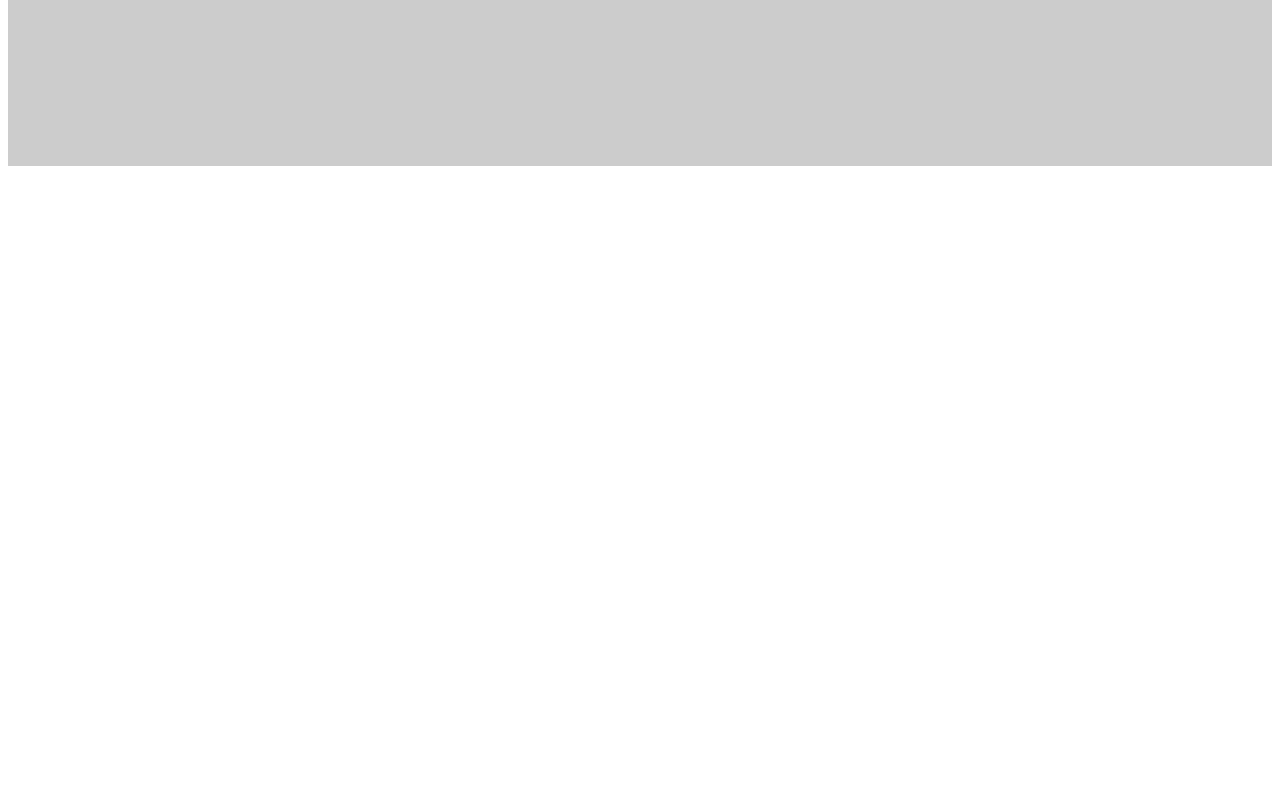
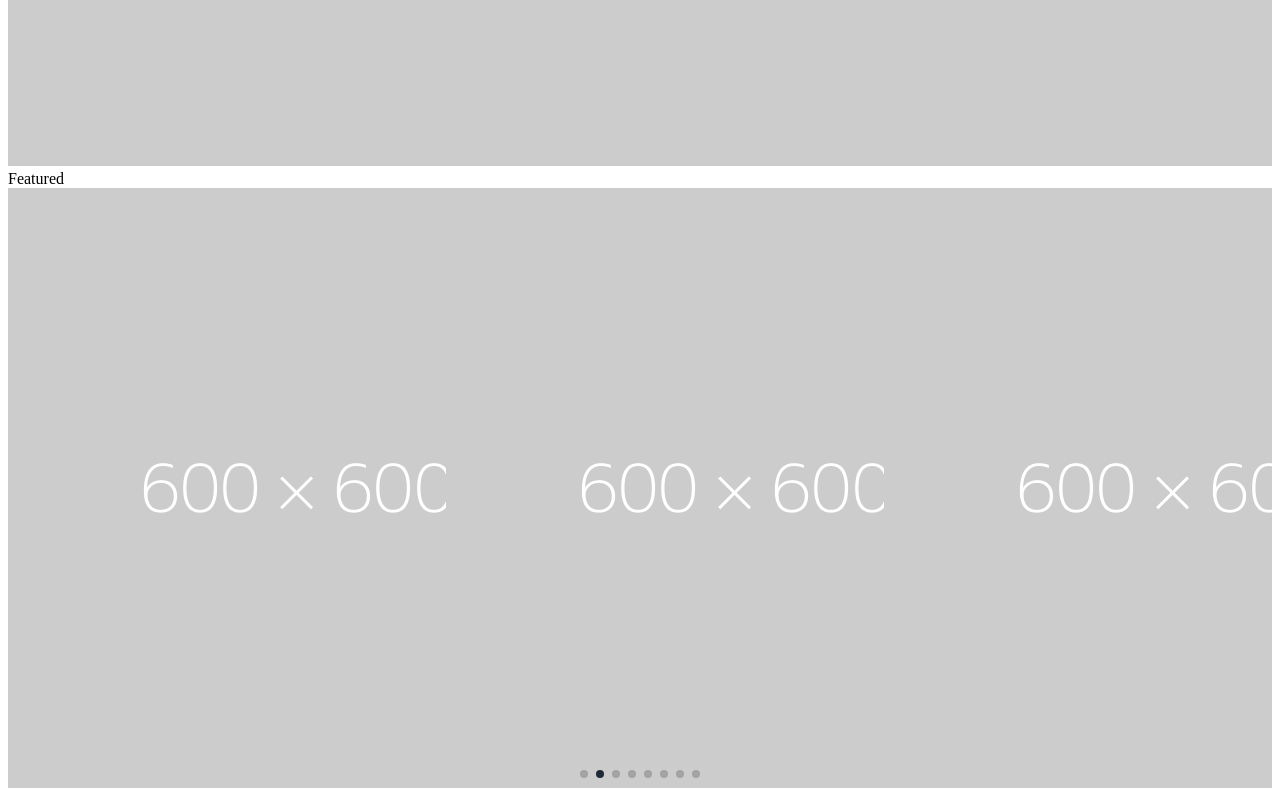
Before and after one commit to longnp1610/store-exercise, a React (Create React App) app in the folder client/: page / in a window 1280 px wide. Shown: the part 859-1659 px from the top of the page. Before the commit the page ends 1037 px from the top, so only its background shows below. Built offline with nearby package versions, Linux system fonts and the light colour scheme.

Commit message:
Added Featured

```diff
--- a/client/src/App.js
+++ b/client/src/App.js
@@ -1,12 +1,14 @@
 import Banner from "./components/Banner/Banner";
+import Featured from "./components/Featured/Featured";
 import Navbar from "./components/Navbar/Navbar";
 
 function App() {
   return (
-    <div className="relative h-screen w-screen overflow-hidden">
+    <div className="relative h-screen w-screen overflow-x-hidden">
       <Navbar />
       <div className="lg:px-24 w-full h-auto overflow-hidden">
         <Banner />
+        <Featured />
       </div>
     </div>
   );
--- /dev/null
+++ b/client/src/components/Featured/Featured.jsx
@@ -0,0 +1,47 @@
+import React, { useRef } from "react";
+import { Pagination, A11y, Autoplay, Lazy } from "swiper";
+import { Swiper, SwiperSlide } from "swiper/react";
+
+import "swiper/css";
+import "swiper/css/pagination";
+
+const dummy = Array(8).fill({ d600: "./dummy/img/600.png" });
+
+const Featured = () => {
+  const slide = useRef();
+  return (
+    <div className="my-8">
+      <div className="head text-2xl mb-[0.8rem] font-semibold w-full">
+        Featured
+      </div>
+      <Swiper
+        modules={[Pagination, A11y, Autoplay, Lazy]}
+        onSwiper={(swiper) => (slide.current = swiper)}
+        spaceBetween={50}
+        slidesPerView={3}
+        watchSlidesProgress={true}
+        loop={dummy.length > 3 ? true : false}
+        pagination={{ clickable: true }}
+        preloadImages={false}
+        autoplay
+        lazy={true}
+        speed={1000}
+        className="h-auto w-full"
+      >
+        {dummy.map((img, index) => (
+          <SwiperSlide key={index}>
+            <img
+              src={img.d600}
+              className="cursor-pointer"
+              onMouseEnter={() => slide.current.autoplay.stop()}
+              onMouseLeave={() => slide.current.autoplay.start()}
+              alt="dummyimage"
+            />
+          </SwiperSlide>
+        ))}
+      </Swiper>
+    </div>
+  );
+};
+
+export default Featured;
--- a/client/src/index.css
+++ b/client/src/index.css
@@ -6,3 +6,7 @@
 .swiper-button-next {
   --swiper-navigation-color: #1f2937;
 }
+
+.swiper-pagination-bullet-active {
+  --swiper-theme-color: #1f2937;
+}
```
Also changed, not shown: client/public/dummy/img/600.png (added).
